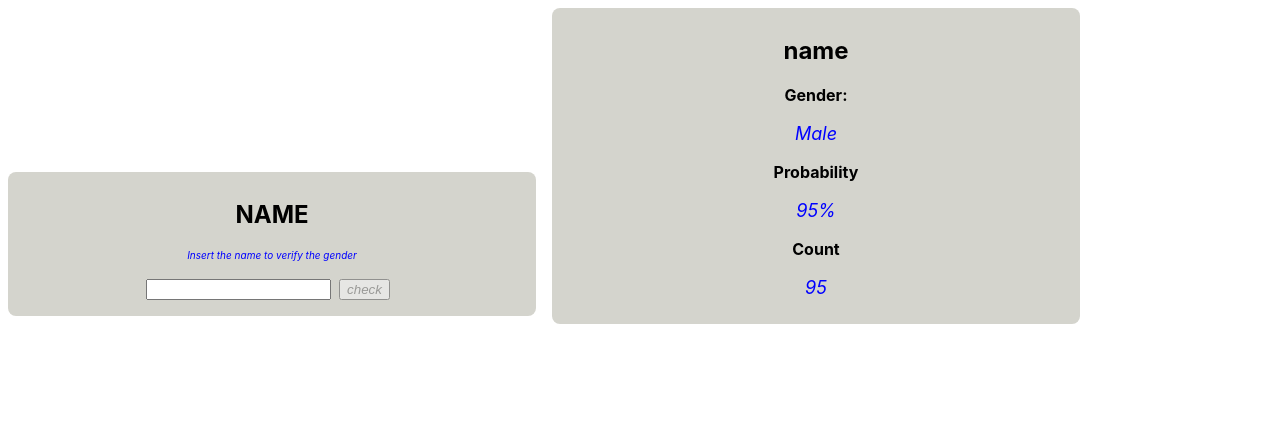
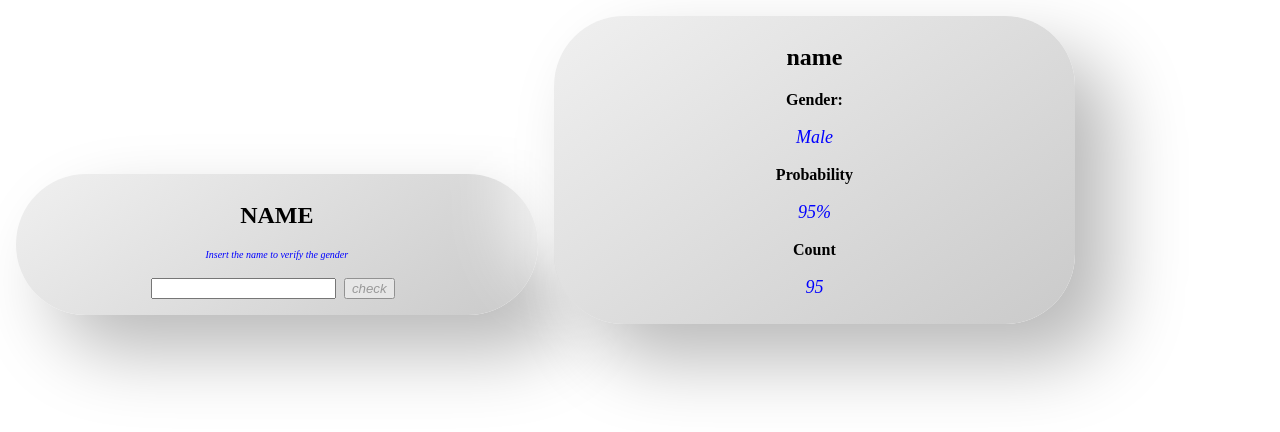
Before and after one commit to moroquin/Redux-ReactJS-Http-Request, a React (Create React App) app: page / in a window 1280 px wide. Shown: the top 432 px of the page. Built offline with nearby package versions, Linux system fonts and the light colour scheme.

Commit message:
version 1.2, the files needed for the redux slices post

```diff
--- a/package.json
+++ b/package.json
@@ -9,8 +9,7 @@
     "react": "^18.0.0",
     "react-dom": "^18.0.0",
     "react-scripts": "5.0.0",
-    "styled-components": "^5.3.5",
-    "web-vitals": "^2.1.4"
+    "styled-components": "^5.3.5"
   },
   "scripts": {
     "start": "react-scripts start",
--- a/public/index.html
+++ b/public/index.html
@@ -4,40 +4,14 @@
     <meta charset="utf-8" />
     <link rel="icon" href="%PUBLIC_URL%/favicon.ico" />
     <meta name="viewport" content="width=device-width, initial-scale=1" />
-    <meta name="theme-color" content="#000000" />
     <meta
       name="description"
       content="Web site created using create-react-app"
     />
-    <link rel="apple-touch-icon" href="%PUBLIC_URL%/logo192.png" />
-    <!--
-      manifest.json provides metadata used when your web app is installed on a
-      user's mobile device or desktop. See https://developers.google.com/web/fundamentals/web-app-manifest/
-    -->
-    <link rel="manifest" href="%PUBLIC_URL%/manifest.json" />
-    <!--
-      Notice the use of %PUBLIC_URL% in the tags above.
-      It will be replaced with the URL of the `public` folder during the build.
-      Only files inside the `public` folder can be referenced from the HTML.
-
-      Unlike "/favicon.ico" or "favicon.ico", "%PUBLIC_URL%/favicon.ico" will
-      work correctly both with client-side routing and a non-root public URL.
-      Learn how to configure a non-root public URL by running `npm run build`.
-    -->
-    <title>React App</title>
+    <title>React Redux Slice Example</title>
   </head>
   <body>
     <noscript>You need to enable JavaScript to run this app.</noscript>
     <div id="root"></div>
-    <!--
-      This HTML file is a template.
-      If you open it directly in the browser, you will see an empty page.
-
-      You can add webfonts, meta tags, or analytics to this file.
-      The build step will place the bundled scripts into the <body> tag.
-
-      To begin the development, run `npm start` or `yarn start`.
-      To create a production bundle, use `npm run build` or `yarn build`.
-    -->
   </body>
 </html>
--- a/src/App.css
+++ /dev/null
@@ -1,38 +0,0 @@
-.App {
-  text-align: center;
-}
-
-.App-logo {
-  height: 40vmin;
-  pointer-events: none;
-}
-
-@media (prefers-reduced-motion: no-preference) {
-  .App-logo {
-    animation: App-logo-spin infinite 20s linear;
-  }
-}
-
-.App-header {
-  background-color: #282c34;
-  min-height: 100vh;
-  display: flex;
-  flex-direction: column;
-  align-items: center;
-  justify-content: center;
-  font-size: calc(10px + 2vmin);
-  color: white;
-}
-
-.App-link {
-  color: #61dafb;
-}
-
-@keyframes App-logo-spin {
-  from {
-    transform: rotate(0deg);
-  }
-  to {
-    transform: rotate(360deg);
-  }
-}
--- a/src/App.js
+++ b/src/App.js
@@ -1,12 +1,13 @@
-import './App.css';
-import { Gender } from './components/Gender/Gender';
-import { Name } from './components/Name/Name';
+import { Gender } from "./components/Gender/Gender";
+import { Name } from "./components/Name/Name";
 
 function App() {
   return (
     <main>
-      <Name/>
-      <Gender/>
+      <section>
+        <Name />
+        <Gender />
+      </section>
     </main>
   );
 }
--- a/src/components/UI/Article.module.css
+++ b/src/components/UI/Article.module.css
@@ -1,11 +1,11 @@
 .main {
-    margin: 0.5rem;
-    padding: 0.5rem;
-    border-radius: 0.5rem;
-    width: 40%;
+  margin: 0.5rem;
+  padding: 0.5rem;
+  width: 40%;
+  text-align: center;
+  display: inline-block;
 
-    background-color: rgb(212, 212, 205);
-    text-align: center;
-    display: inline-block;
-
+  border-radius: 70px;
+  background: linear-gradient(145deg, #f0f0f0, #cacaca);
+  box-shadow: 37px 37px 73px #bababa, -37px -37px 73px #ffffff;
 }
--- a/src/index.css
+++ /dev/null
@@ -1,13 +0,0 @@
-body {
-  margin: 0;
-  font-family: -apple-system, BlinkMacSystemFont, 'Segoe UI', 'Roboto', 'Oxygen',
-    'Ubuntu', 'Cantarell', 'Fira Sans', 'Droid Sans', 'Helvetica Neue',
-    sans-serif;
-  -webkit-font-smoothing: antialiased;
-  -moz-osx-font-smoothing: grayscale;
-}
-
-code {
-  font-family: source-code-pro, Menlo, Monaco, Consolas, 'Courier New',
-    monospace;
-}
--- a/src/index.js
+++ b/src/index.js
@@ -1,17 +1,8 @@
 import React from 'react';
-import './index.css';
 import App from './App';
-import reportWebVitals from './reportWebVitals';
 
 import { createRoot } from 'react-dom/client';
 
 const container = document.getElementById('root');
 const root = createRoot(container);
 root.render(<App  />);
-
-
-
-// If you want to start measuring performance in your app, pass a function
-// to log results (for example: reportWebVitals(console.log))
-// or send to an analytics endpoint. Learn more: https://bit.ly/CRA-vitals
-reportWebVitals();
--- a/src/reportWebVitals.js
+++ /dev/null
@@ -1,13 +0,0 @@
-const reportWebVitals = onPerfEntry => {
-  if (onPerfEntry && onPerfEntry instanceof Function) {
-    import('web-vitals').then(({ getCLS, getFID, getFCP, getLCP, getTTFB }) => {
-      getCLS(onPerfEntry);
-      getFID(onPerfEntry);
-      getFCP(onPerfEntry);
-      getLCP(onPerfEntry);
-      getTTFB(onPerfEntry);
-    });
-  }
-};
-
-export default reportWebVitals;
```
Also changed, not shown: public/logo192.png (deleted), public/logo512.png (deleted), public/manifest.json (deleted).
